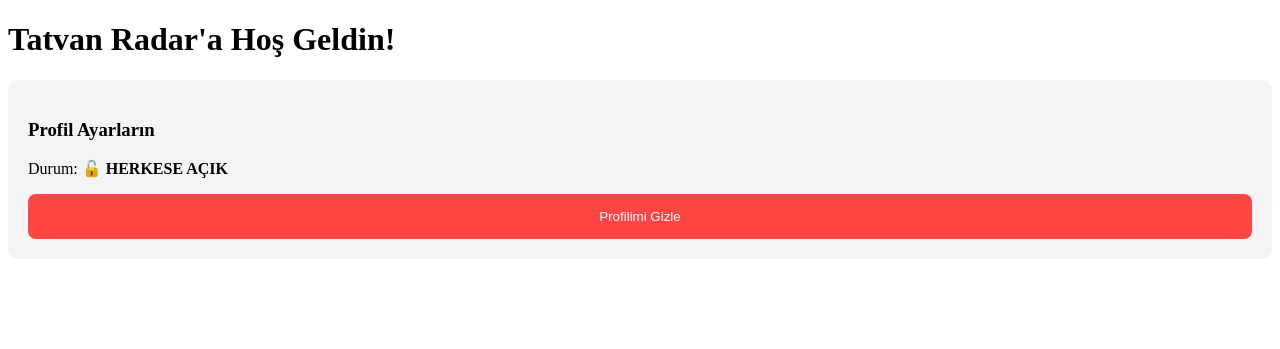
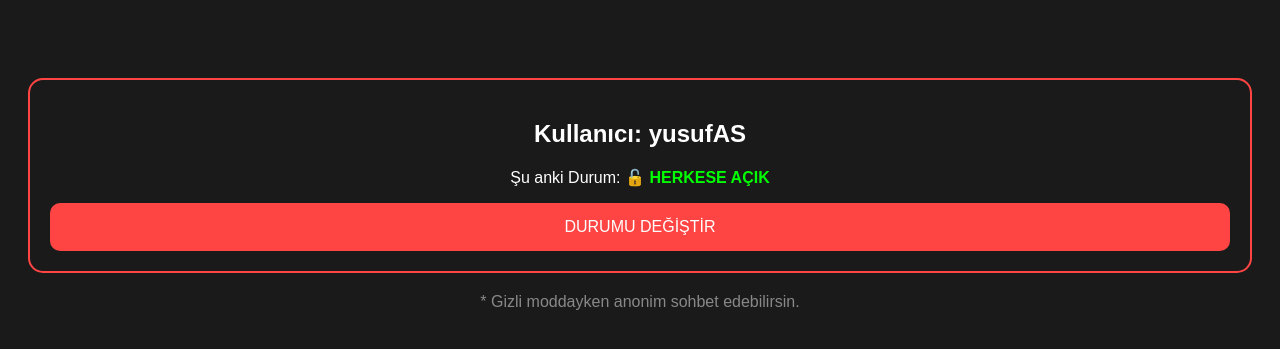
Before and after one commit to abdurrahmanslan-beep/Radarpro, a Flask app: template templates/index.html in a window 1280 px wide. Shown: the top 349 px of the page. Run offline with Flask 3, Linux system fonts and the light colour scheme; the template is opened without the code that fills it: values that come from a table or form of the project are taken from there, others are empty; data comes from the database, SQL or seed files in the repository.

Commit message:
gizlilik ve anonimlik ayari tamam

```diff
--- a/templates/index.html
+++ b/templates/index.html
@@ -2,20 +2,28 @@
 <html>
 <head>
     <meta charset="UTF-8">
-    <title>Tatvan Radar Ana Sayfa</title>
+    <meta name="viewport" content="width=device-width, initial-scale=1.0">
+    <title>Profil Ayarları</title>
 </head>
-<body>
-    <h1>Tatvan Radar'a Hoş Geldin!</h1>
+<body style="text-align: center; font-family: Arial; background: #1a1a1a; color: white; padding-top: 50px;">
 
-    <div style="background: #f4f4f4; padding: 20px; border-radius: 10px;">
-        <h3>Profil Ayarların</h3>
-        <p>Durum: <strong>{% if user.is_private %} 🔒 GİZLİ {% else %} 🔓 HERKESE AÇIK {% endif %}</strong></p>
+    <div style="border: 2px solid #ff4444; margin: 20px; padding: 20px; border-radius: 15px;">
+        <h2>Kullanıcı: {{ user.username }}</h2>
 
-        <form action="/gizle" method="POST">
-            <button type="submit" style="padding: 15px; background: #ff4444; color: white; border: none; border-radius: 8px; width: 100%;">
-                {% if user.is_private %} Profilimi Herkese Aç {% else %} Profilimi Gizle {% endif %}
+        <p>Şu anki Durum:
+            <span style="font-weight: bold; color: {% if user.is_private %}#ff4444{% else %}#00ff00{% endif %};">
+                {% if user.is_private %} 🔒 PROFİL GİZLİ (Anonim Mod) {% else %} 🔓 HERKESE AÇIK {% endif %}
+            </span>
+        </p>
+
+        <form action="/gizlilik-degistir" method="POST">
+            <button type="submit" style="background: #ff4444; color: white; padding: 15px; border: none; border-radius: 10px; font-size: 16px; width: 100%;">
+                DURUMU DEĞİŞTİR
             </button>
         </form>
     </div>
+
+    <p style="color: #888;">* Gizli moddayken anonim sohbet edebilirsin.</p>
+
 </body>
 </html>
```
Also changed, not shown: uygulama.py (+8 -18 lines).
